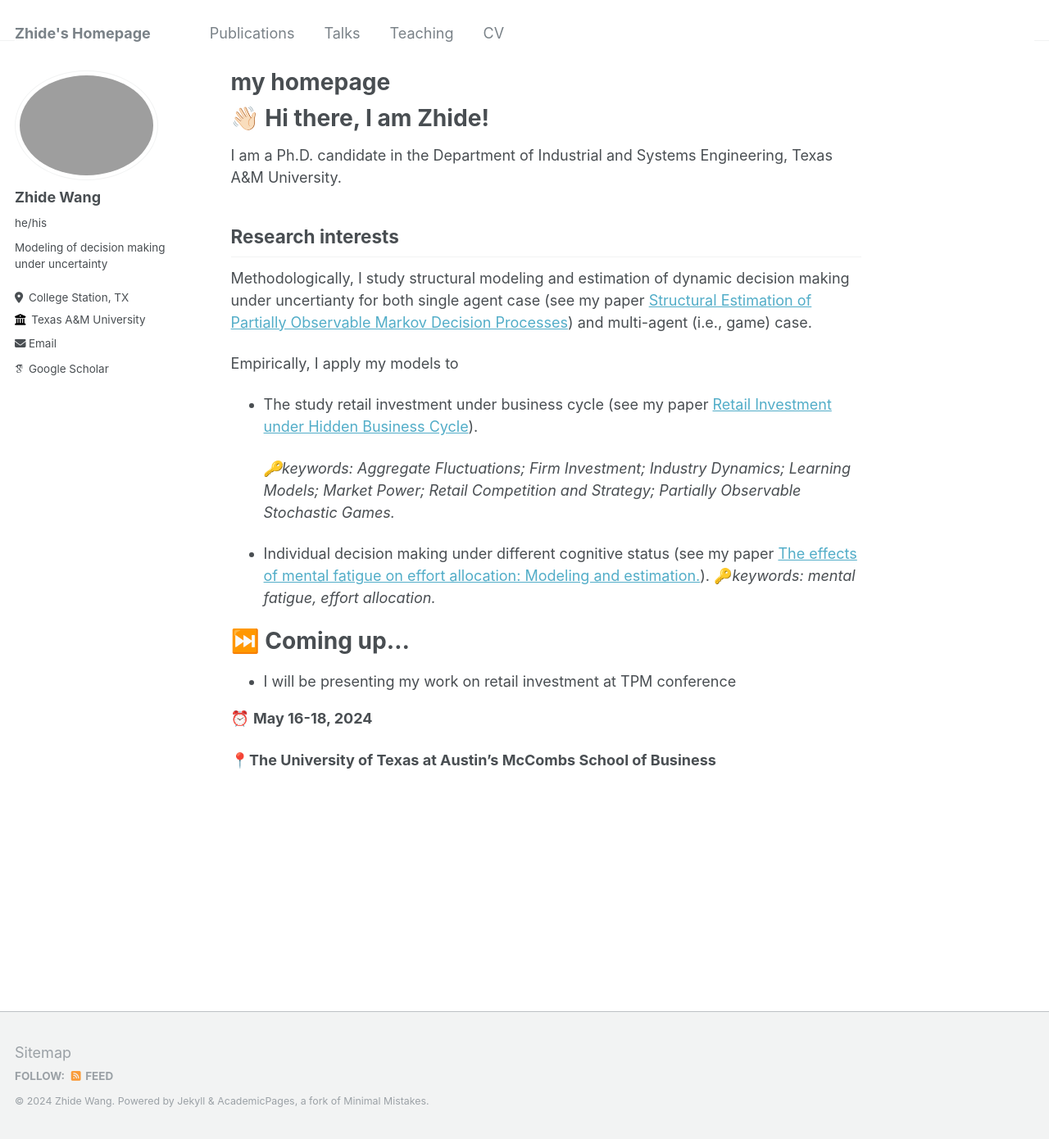
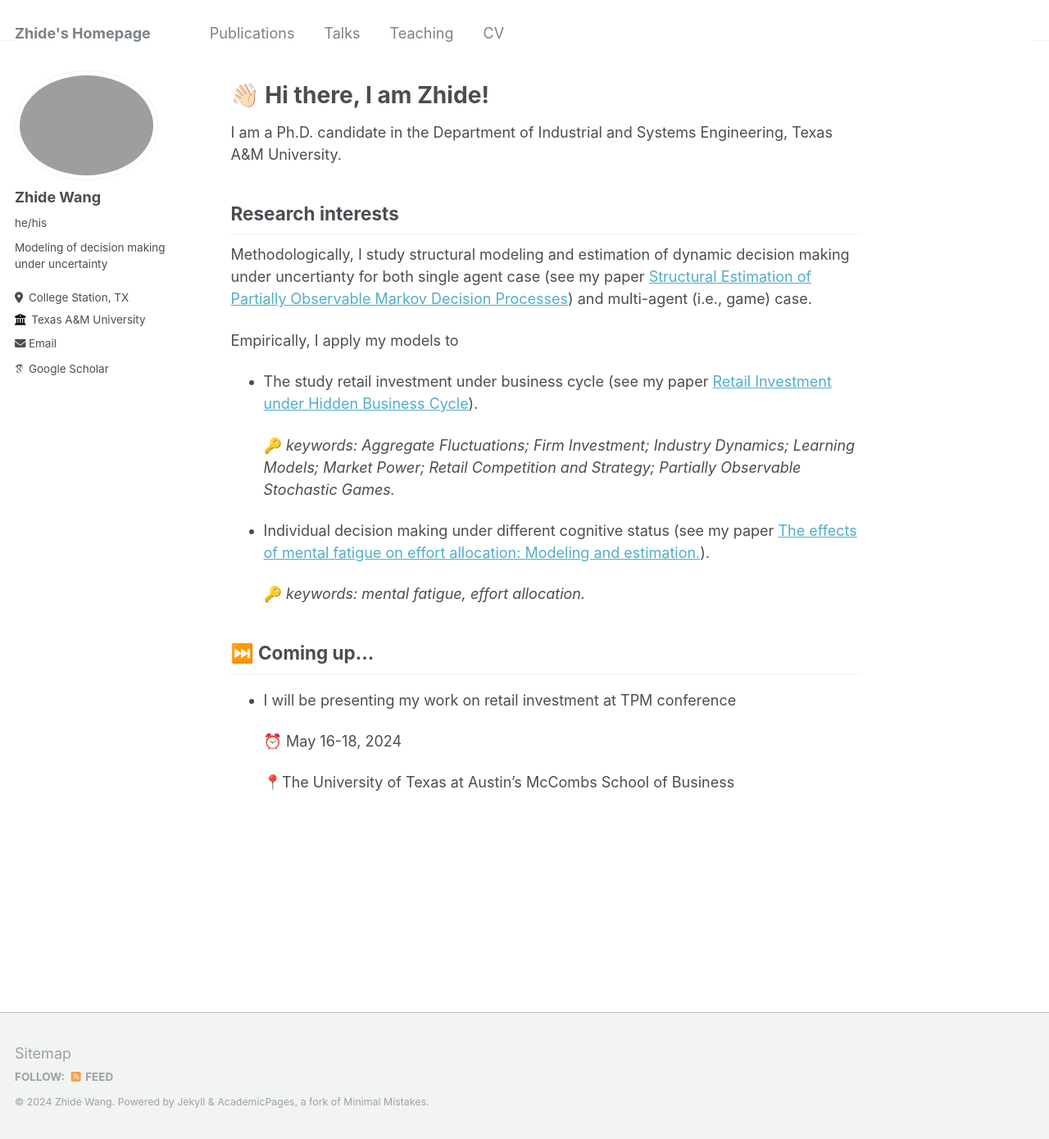
Before and after one commit to WANGZHIDE93429/WANGZHIDE93429.github.io, a Jekyll site: the page built from _pages/about.md, in a window 1280 px wide and 1390 px high. Shown: the whole window at 82% size. Built offline with Jekyll 4.4.1, drawn with Linux system fonts in a browser that asks for light colours; some web fonts are replaced.

Commit message:
Update about.md

```diff
--- a/_pages/about.md
+++ b/_pages/about.md
@@ -1,11 +1,10 @@
 ---
 permalink: /
-title: "my homepage"
+title: ""
 author_profile: true
 redirect_from:
   - /about/
   - /about.html
-
 ---
 
 # 👋🏻 Hi there, I am Zhide!
@@ -13,24 +12,30 @@ redirect_from:
 I am a Ph.D. candidate in the Department of Industrial and Systems Engineering, Texas A&M University.
 
 ## Research interests
-
 Methodologically, I study structural modeling and estimation of dynamic decision making under uncertianty for both single agent case (see my paper [Structural Estimation of Partially Observable Markov Decision Processes](https://ieeexplore.ieee.org/abstract/document/9931903)) and multi-agent (i.e., game) case.
 
 Empirically, I apply my models to
 
 - The study retail investment under business cycle (see my paper [Retail Investment under Hidden Business Cycle](https://papers.ssrn.com/sol3/papers.cfm?abstract_id=4754439)).
 
-  *🔑keywords: Aggregate Fluctuations; Firm Investment; Industry Dynamics; Learning Models; Market Power; Retail Competition and Strategy; Partially Observable Stochastic Games.*
 
-- Individual decision making under different cognitive status (see my paper [The effects of mental fatigue on effort allocation: Modeling and estimation.](https://psycnet.apa.org/journals/rev/129/6/1457/)).
-  🔑*keywords: mental fatigue, effort allocation.*
+
+  🔑 *keywords: Aggregate Fluctuations; Firm Investment; Industry Dynamics; Learning Models; Market Power; Retail Competition and Strategy; Partially Observable Stochastic Games.*
 
 
 
-# ⏭️ Coming up...
+- Individual decision making under different cognitive status (see my paper [The effects of mental fatigue on effort allocation: Modeling and estimation.](https://psycnet.apa.org/journals/rev/129/6/1457/)).
+
+
+
+  🔑 *keywords: mental fatigue, effort allocation.*
+
+
+
+## ⏭️ Coming up...
 
 - I will be presenting my work on retail investment at TPM conference
 
-⏰ **May 16-18, 2024**
+	⏰ May 16-18, 2024
 
-📍**The University of Texas at Austin’s McCombs School of Business**
+	📍The University of Texas at Austin’s McCombs School of Business
```
